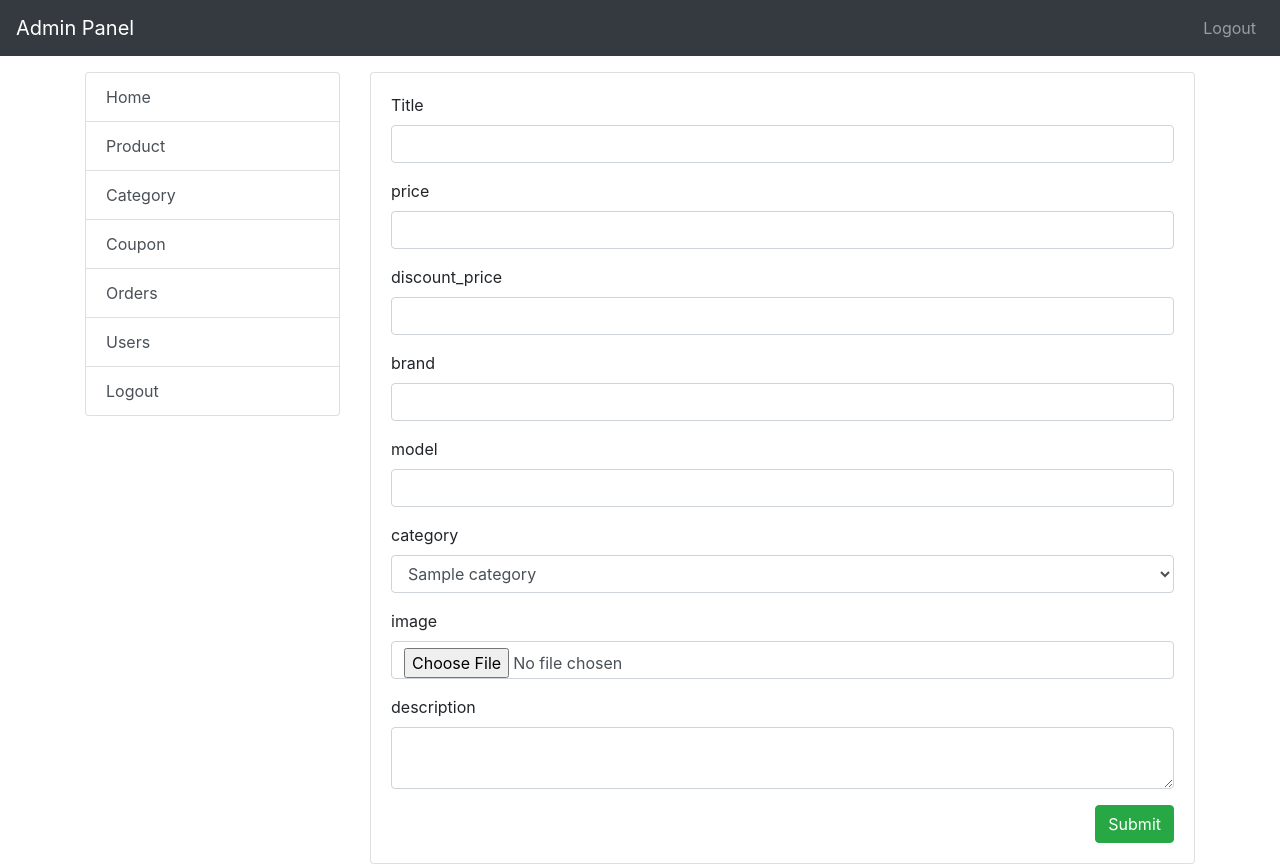
After one commit to sadique-cws/bazaar_ci, a CodeIgniter app: a page that uses application/views/admin/footer.php in a window 1280 px wide. The commit adds this page. Run offline with CodeIgniter, Linux system fonts and the light colour scheme; tables that the repository leaves empty or names only in its code hold one stand-in row (values such as "Sample post").

Commit message:
admin panel

```diff
--- a/application/controllers/Admin.php
+++ b/application/controllers/Admin.php
@@ -2,6 +2,63 @@
 
 
 class Admin extends CI_Controller{
+    private $data;
+    public function __construct(){
+        parent::__construct();
+        $this->data['category'] = $this->datawork->calling('category');
+    }
+
+    public function index(){
+        // $this->data['product'] = $this->datawork->calling("items");
+        $this->load->view('admin/header');
+        $this->load->view('admin/dasboard',$this->data);
+        $this->load->view('admin/footer');
+    }
+
+    public function category(){
+        $this->load->view('admin/header');
+        $this->load->view('admin/product',$this->data);
+        $this->load->view('admin/footer');
+    }
+
+    public function product(){
+        $this->load->view('admin/header');
+        $this->load->view('admin/product',$this->data);
+        $this->load->view('admin/footer');
+    }
+
+    public function addProduct(){
+        $this->form_validation->set_rules("title",'title',"required");
+        $this->form_validation->set_rules("price",'price',"required");
+        $this->form_validation->set_rules("discount_price",'discount_price',"required");
+        $this->form_validation->set_rules("brand",'brand',"required");
+        $this->form_validation->set_rules("category",'category',"required");
+        $this->form_validation->set_rules("model",'model',"required");
+        $this->form_validation->set_rules("description",'description',"required");
+
+
+        if($this->form_validation->run()){
+                $data = [
+                    'title' => $_POST['title'],
+                    'price' => $_POST['price'],
+                    'discount_price' => $_POST['discount_price'],
+                    'brand' => $_POST['brand'],
+                    'model' => $_POST['model'],
+                    'category' => $_POST['category'],
+                    'image' => $_FILES['image']['name'],
+                    'description' => $_POST['description']
+                ];
+                $this->db->insert("items",$data);
+                redirect('admin/index');
+        }
+        else{
+            $this->load->view('admin/header');
+            $this->load->view('admin/add_product',$this->data);
+            $this->load->view('admin/footer');
+        }
+    }
+
+
 
 }
 ?>
--- a/application/controllers/Home.php
+++ b/application/controllers/Home.php
@@ -13,6 +13,7 @@ class Home extends CI_Controller{
         $this->load->view('public/footer');
     }
     public function index(){
+        $this->data['product'] = $this->datawork->calling("items");
        $this->commanView($this->data);
     }
 
--- /dev/null
+++ b/application/views/admin/add_product.php
@@ -0,0 +1,70 @@
+<div class="container">
+    <div class="row">
+        <div class="col-lg-3">
+            <div class="list-group">
+                <a href="" class="list-group-item list-group-item-action">Home</a>
+                <a href="" class="list-group-item list-group-item-action">Product</a>
+                <a href="" class="list-group-item list-group-item-action">Category</a>
+                <a href="" class="list-group-item list-group-item-action">Coupon</a>
+                <a href="" class="list-group-item list-group-item-action">Orders</a>
+                <a href="" class="list-group-item list-group-item-action">Users</a>
+                <a href="" class="list-group-item list-group-item-action">Logout</a>
+            </div>
+        </div>
+        <div class="col-lg-9">
+            <div class="card">
+                <div class="card-body">
+                    <form action="" method="post" enctype="multipart/form-data">
+                        <div class="form-group">
+                            <label for="">Title</label>
+                            <input type="text" name="title" class="form-control" value="<?= set_value('title');?>">
+                            <?= form_error('title');?>
+                        </div>
+                        <div class="form-group">
+                            <label for="">price</label>
+                            <input type="text" name="price" class="form-control" value="<?= set_value('price');?>">
+                            <?= form_error('price');?>
+                        </div>
+                        <div class="form-group">
+                            <label for="">discount_price</label>
+                            <input type="text" name="discount_price" class="form-control" value="<?= set_value('discount_price');?>">
+                            <?= form_error('discount_price');?>
+                        </div>
+                        <div class="form-group">
+                            <label for="">brand</label>
+                            <input type="text" name="brand" class="form-control" value="<?= set_value('brand');?>">
+                            <?= form_error('brand');?>
+                        </div>
+                        <div class="form-group">
+                            <label for="">model</label>
+                            <input type="text" name="model" class="form-control" value="<?= set_value('model');?>">
+                            <?= form_error('model');?>
+                        </div>
+                        <div class="form-group">
+                            <label for="">category</label>
+                            <select name="category" class="form-control">
+                            <?php foreach($category as $cat):?>
+                                <option value="<?= $cat->id;?>"><?= $cat->title;?></option>
+                            <?php endforeach; ?>
+                            </select>
+                            <?= form_error('category');?>
+                        </div>
+                        <div class="form-group">
+                            <label for="">image</label>
+                            <input type="file" name="image" class="form-control">
+                            <?= form_error('image');?>
+                        </div>
+                        <div class="form-group">
+                            <label for="">description</label>
+                            <textarea type="text" name="description" class="form-control"><?= set_value('description');?></textarea>
+                            <?= form_error('description');?>
+                        </div>
+                        <div class="form-group">
+                            <input type="submit" class="btn btn-success float-right">
+                        </div>
+                    </form>
+                </div>
+            </div>
+        </div>
+    </div>
+</div>
--- /dev/null
+++ b/application/views/admin/footer.php
@@ -0,0 +1,4 @@
+<script src="https://code.jquery.com/jquery-3.5.1.slim.min.js" integrity="sha384-DfXdz2htPH0lsSSs5nCTpuj/zy4C+OGpamoFVy38MVBnE+IbbVYUew+OrCXaRkfj" crossorigin="anonymous"></script>
+<script src="https://cdn.jsdelivr.net/npm/bootstrap@4.5.3/dist/js/bootstrap.bundle.min.js" integrity="sha384-ho+j7jyWK8fNQe+A12Hb8AhRq26LrZ/JpcUGGOn+Y7RsweNrtN/tE3MoK7ZeZDyx" crossorigin="anonymous"></script>
+</body>
+</html>
--- /dev/null
+++ b/application/views/admin/header.php
@@ -0,0 +1,21 @@
+<!DOCTYPE html>
+<html lang="en">
+<head>
+    <meta charset="UTF-8">
+    <meta name="viewport" content="width=device-width, initial-scale=1.0">
+    <title>Document</title>
+    <link rel="stylesheet" href="https://cdn.jsdelivr.net/npm/bootstrap@4.5.3/dist/css/bootstrap.min.css" integrity="sha384-TX8t27EcRE3e/ihU7zmQxVncDAy5uIKz4rEkgIXeMed4M0jlfIDPvg6uqKI2xXr2" crossorigin="anonymous">
+
+</head>
+<body>
+    <nav class="navbar navbar-expand-lg navbar-dark bg-dark fixed-top">
+        <a href="" class="navbar-brand">Admin Panel</a>
+
+
+        <ul class="navbar-nav ml-auto">
+            <li class="nav-item"><a href="" class="nav-link">Logout</a></li>
+        </ul>
+    </nav>
+<br>
+<br>
+<br>
--- a/application/views/public/home.php
+++ b/application/views/public/home.php
@@ -1,4 +1,4 @@
-<div class="container-fluid p-0">
+<div class="container-fluid p-0 mt-3">
     <div class="row no-gutters">
         <div class="col-lg-2" style="position:fixed;height:95vh;overflow-y:scroll">
             <?php include_once(APPPATH."views/public/side.php");?>
@@ -6,6 +6,7 @@
         <div class="col-lg-10  p-4" style="position:absolute;right:0">
 
             <div class="row">
+            <?php foreach($product as $item):?>
                 <div class="col-lg-3">
                     <div class="card border-0">
                         <img src="https://www.ikea.com/in/en/images/products/millberget-swivel-chair-bomstad-black__0724719_PE734602_S5.JPG" class="w-100 border border-muted" alt="">
@@ -16,6 +17,7 @@
                         </div>
                     </div>
                 </div>
+            <?php endforeach;?>
             </div>
         </div>
     </div>
```
Also changed, not shown: application/views/admin/dashboard.php (added, +18 -0 lines), application/views/admin/products.php (added, +27 -0 lines).
